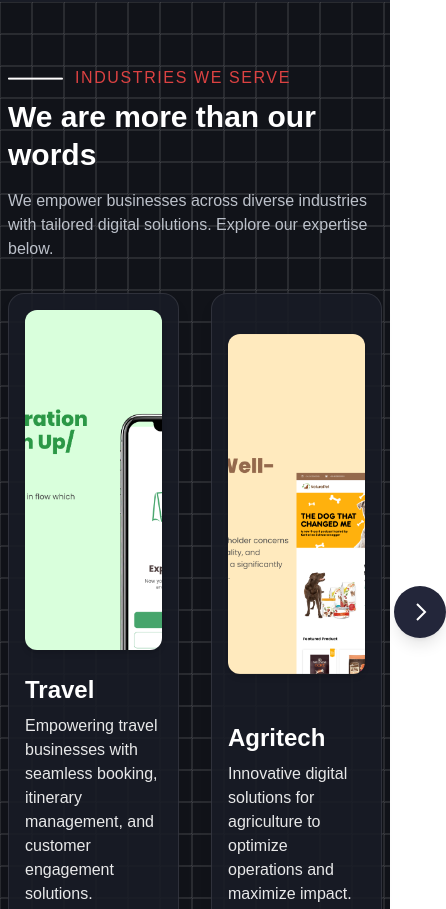
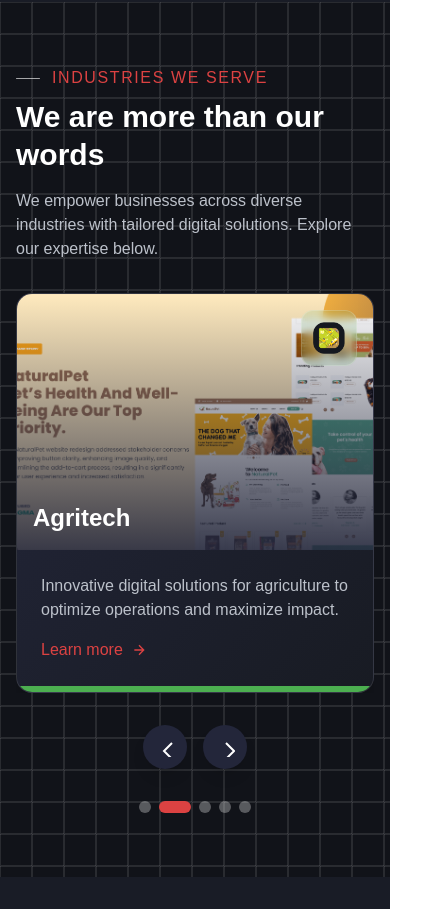
Before and after one commit to traveltraildev/Softles, a Next.js app: page / in a window 390 px wide. Shown: the part 3115-4024 px from the top of the page, 446 px wide, since content can reach past the window. Built offline with nearby package versions, Linux system fonts and the light colour scheme.

Commit message:
Make ServicesSection4 responsive and other recent changes

```diff
--- a/app/components/ServicesSection2.jsx
+++ b/app/components/ServicesSection2.jsx
@@ -1,7 +1,8 @@
 "use client";
 
-import { useState } from 'react';
+import { useState, useEffect, useRef } from 'react';
 import Image from "next/image";
+import { motion, AnimatePresence } from "framer-motion";
 import Separator from "@/public/Separator.png";
 import Travel from "@/public/Travel.png";
 import Agritech from "@/public/Agritech.png";
@@ -11,115 +12,341 @@ import CaseStudy2 from "@/public/case_study_2.png";
 import CaseStudy3 from "@/public/case_study_3.png";
 import CaseStudy4 from "@/public/case_study_4.png";
 import CaseStudy5 from "@/public/case_study_5.png";
-import { useRef, useState as useLocalState } from 'react';
-import { useMotionTemplate, useMotionValue, motion } from "framer-motion";
 
-
-// Data-driven approach for industries
 const industries = [
   {
     key: "Travel",
     label: "Travel",
     icon: Travel,
     image: CaseStudy1,
-        description: "Empowering travel businesses with seamless booking, itinerary management, and customer engagement solutions."
+    description: "Empowering travel businesses with seamless booking, itinerary management, and customer engagement solutions.",
+    color: "#FF6B6B"
   },
   {
     key: "Agritech",
     label: "Agritech",
     icon: Agritech,
     image: CaseStudy2,
-        description: "Innovative digital solutions for agriculture to optimize operations and maximize impact."
+    description: "Innovative digital solutions for agriculture to optimize operations and maximize impact.",
+    color: "#4CAF50"
   },
   {
     key: "Oil & Gas",
     label: "Oil & Gas",
     icon: Agritech,
     image: CaseStudy3,
-        description: "Digital transformation for oil & gas sector, improving efficiency and safety."
+    description: "Digital transformation for oil & gas sector, improving efficiency and safety.",
+    color: "#FF9800"
   },
   {
     key: "NGO",
     label: "NGO",
     icon: Agritech,
     image: CaseStudy4,
-        description: "Empowering NGOs with technology for greater social impact."
+    description: "Empowering NGOs with technology for greater social impact.",
+    color: "#9C27B0"
   },
   {
     key: "Education",
     label: "Education",
     icon: Education,
     image: CaseStudy5,
-        description: "Transforming education with e-learning platforms, student management, and interactive content delivery."
+    description: "Transforming education with e-learning platforms, student management, and interactive content delivery.",
+    color: "#2196F3"
   }
 ];
 
 export default function ServicesSection2() {
   const [currentIndex, setCurrentIndex] = useState(0);
-    const visibleCount = 2;
+  const [visibleCount, setVisibleCount] = useState(2);
+  const [touchStartX, setTouchStartX] = useState(0);
+  const containerRef = useRef(null);
+
+  // Calculate max index based on visibleCount
   const maxIndex = Math.max(0, industries.length - visibleCount);
 
+  // Responsive card count
+  useEffect(() => {
+    const updateVisibleCount = () => {
+      if (window.innerWidth < 768) {
+        setVisibleCount(1); // 1 card on mobile
+      } else {
+        setVisibleCount(2); // 2 cards on desktop
+      }
+    };
+
+    updateVisibleCount();
+    window.addEventListener('resize', updateVisibleCount);
+    return () => window.removeEventListener('resize', updateVisibleCount);
+  }, []);
+
+  // Auto-rotate cards
+  useEffect(() => {
+    const interval = setInterval(() => {
+      setCurrentIndex(prev => (prev + 1 > maxIndex ? 0 : prev + 1));
+    }, 5000);
+
+    return () => clearInterval(interval);
+  }, [maxIndex]);
+
   const handlePrev = () => {
-        setCurrentIndex((prev) => (prev - 1 < 0 ? maxIndex : prev - 1));
+    setCurrentIndex(prev => (prev - 1 < 0 ? maxIndex : prev - 1));
   };
+
   const handleNext = () => {
-        setCurrentIndex((prev) => (prev + 1 > maxIndex ? 0 : prev + 1));
+    setCurrentIndex(prev => (prev + 1 > maxIndex ? 0 : prev + 1));
+  };
+
+  // Touch handlers for mobile swipe
+  const handleTouchStart = (e) => {
+    setTouchStartX(e.touches[0].clientX);
+  };
+
+  const handleTouchEnd = (e) => {
+    const touchEndX = e.changedTouches[0].clientX;
+    const diff = touchStartX - touchEndX;
+
+    if (diff > 50) handleNext();
+    else if (diff < -50) handlePrev();
+  };
+
+  // Animation variants
+  const containerVariants = {
+    hidden: { opacity: 0 },
+    visible: {
+      opacity: 1,
+      transition: {
+        staggerChildren: 0.1,
+        delayChildren: 0.2
+      }
+    }
+  };
+
+  const itemVariants = {
+    hidden: { y: 20, opacity: 0 },
+    visible: {
+      y: 0,
+      opacity: 1,
+      transition: { duration: 0.5, ease: "easeOut" }
+    }
+  };
+
+  const cardVariants = {
+    initial: { opacity: 0, x: 50 },
+    animate: {
+      opacity: 1,
+      x: 0,
+      transition: { duration: 0.5 }
+    },
+    exit: { opacity: 0, x: -50 }
   };
 
   return (
-        <section className="min-h-[30rem] px-2 md:px-8 lg:px-[120px] w-full py-16 bg-[#111319] bg-grid-white text-white flex flex-col justify-center">
-            <div className="flex flex-col mb-8">
-                <p className="flex items-center text-base font-medium tracking-wide">
-                    <Image src={Separator} className="mr-3" alt="separator" />
-                    <span className="uppercase tracking-widest text-[#DC4242]">Industries We Serve</span>
-                </p>
-                <span className="mt-2 lg:mt-5 mb-2 lg:mb-0 font-bold text-3xl md:text-[53px] lg:text-[64px] leading-tight md:leading-[64px] lg:leading-[76.8px]">
+    <motion.section
+      ref={containerRef}
+      className="min-h-[30rem] px-4 md:px-8 lg:px-16 w-full py-16 bg-[#111319] bg-grid-white text-white flex flex-col justify-center"
+      initial="hidden"
+      whileInView="visible"
+      viewport={{ once: true, margin: "-100px" }}
+      variants={containerVariants}
+    >
+      <div className="max-w-7xl mx-auto w-full">
+        <motion.div
+          className="flex flex-col mb-8 md:mb-12"
+          variants={itemVariants}
+        >
+          <motion.p
+            className="flex items-center text-base font-medium tracking-wide"
+            variants={itemVariants}
+          >
+            <Image
+              src={Separator}
+              className="mr-3"
+              alt="separator"
+              width={24}
+              height={4}
+            />
+            <span className="uppercase tracking-widest text-[#DC4242]">
+              Industries We Serve
+            </span>
+          </motion.p>
+
+          <motion.h2
+            className="mt-2 lg:mt-5 mb-2 lg:mb-0 font-bold text-3xl md:text-4xl lg:text-5xl leading-tight"
+            variants={itemVariants}
+          >
             We are more than our words
-                </span>
-                <span className="text-base text-[#BCC1CA] mt-2 max-w-2xl">
+          </motion.h2>
+
+          <motion.p
+            className="text-base text-[#BCC1CA] mt-2 max-w-2xl"
+            variants={itemVariants}
+          >
             We empower businesses across diverse industries with tailored digital solutions. Explore our expertise below.
-                </span>
-            </div>
-            <div className="w-full flex flex-col items-center justify-center">
-                <div className="relative w-full max-w-7xl mx-auto flex items-center">
-                    {/* Left Arrow OUTSIDE cards */}
-                </div>
-                <div className="relative w-full max-w-7xl mx-auto flex items-center">
+          </motion.p>
+        </motion.div>
+
+        <div
+          className="relative w-full max-w-7xl mx-auto"
+          onTouchStart={handleTouchStart}
+          onTouchEnd={handleTouchEnd}
+        >
+          {/* Desktop Navigation Arrows - Hidden on mobile */}
           <button
             aria-label="Previous"
             onClick={handlePrev}
-                        className="absolute -left-16 z-20 bg-[#23263a] hover:bg-[#DC4242] text-white rounded-full p-3 shadow-lg transition-all"
-                        style={{ top: '50%', transform: 'translateY(-50%)' }}
+            className="hidden md:flex absolute top-1/2 -left-10 lg:-left-12 z-20 bg-[#23263a] hover:bg-[#DC4242] text-white rounded-full p-3 shadow-xl transition-all"
+            style={{ transform: 'translateY(-50%)' }}
           >
-                        <svg width="28" height="28" fill="none" stroke="currentColor" strokeWidth="2"><path d="M17 22l-8-8 8-8"/></svg>
+            <svg width="24" height="24" fill="none" stroke="currentColor" strokeWidth="2">
+              <path d="M17 22l-8-8 8-8"/>
+            </svg>
           </button>
-                    <div className="flex w-full gap-8 justify-center">
+
+          <button
+            aria-label="Next"
+            onClick={handleNext}
+            className="hidden md:flex absolute top-1/2 -right-10 lg:-right-12 z-20 bg-[#23263a] hover:bg-[#DC4242] text-white rounded-full p-3 shadow-xl transition-all"
+            style={{ transform: 'translateY(-50%)' }}
+          >
+            <svg width="24" height="24" fill="none" stroke="currentColor" strokeWidth="2">
+              <path d="M11 6l8 8-8 8"/>
+            </svg>
+          </button>
+
+          {/* Industry Cards */}
+          <div className="overflow-hidden relative w-full">
+            <AnimatePresence initial={false} mode="wait">
+              <motion.div
+                className="flex w-full gap-6 md:gap-8 justify-center"
+                key={currentIndex}
+                initial={{ opacity: 0 }}
+                animate={{ opacity: 1 }}
+                exit={{ opacity: 0 }}
+                transition={{ duration: 0.5 }}
+              >
                 {industries.slice(currentIndex, currentIndex + visibleCount).map((industry, idx) => (
-                            <div key={industry.key} className="bg-[#191C26]/90 rounded-2xl shadow-lg flex flex-col items-center justify-center p-4 lg:p-8 border border-white/10 w-1/2 max-w-full">
-                                <div className="w-full flex-1 flex items-center justify-center">
+                  <motion.div
+                    key={`${industry.key}-${idx}`}
+                    className="group bg-gradient-to-br from-[#23263a] to-[#181B23] rounded-2xl shadow-xl overflow-hidden transition-all duration-300 hover:scale-[1.02] hover:shadow-2xl border border-white/10 w-full max-w-xl flex flex-col"
+                    variants={cardVariants}
+                    initial="initial"
+                    animate="animate"
+                    exit="exit"
+                    transition={{ duration: 0.4, ease: "easeOut" }}
+                  >
+                    {/* Image with gradient overlay */}
+                    <div className="relative h-64 md:h-72 overflow-hidden">
                       <Image
                         src={industry.image}
                         alt={industry.label}
-                                        className="rounded-xl mb-6 shadow-md object-cover"
-                                        style={{ height: '340px', width: '100%' }}
+                        fill
+                        sizes="(max-width: 768px) 100vw, (max-width: 1200px) 50vw, 33vw"
+                        className="object-cover w-full h-full transition-transform duration-700 group-hover:scale-110"
+                        placeholder="blur"
+                      />
+                      <div className="absolute inset-0 bg-gradient-to-t from-[#23263a] to-transparent opacity-90"></div>
+
+                      {/* Icon badge */}
+                      <div className="absolute top-4 right-4 z-20">
+                        <div
+                          className="w-14 h-14 rounded-xl flex items-center justify-center backdrop-blur-sm bg-black/30 border border-white/20"
+                          style={{ backgroundColor: `${industry.color}20` }}
+                        >
+                          <Image
+                            src={industry.icon}
+                            alt={industry.label}
+                            width={32}
+                            height={32}
+                            className="filter brightness-125"
                           />
                         </div>
-                                <h3 className="text-2xl font-bold mb-2 text-white text-left w-full">{industry.label}</h3>
-                                <p className="text-base text-white/90 mb-2 text-left w-full max-w-xl">{industry.description}</p>
                       </div>
+
+                      {/* Floating title */}
+                      <div className="absolute bottom-4 left-4 z-20">
+                        <h3 className="text-2xl md:text-3xl font-bold text-white group-hover:text-[#DC4242] transition-colors duration-200">
+                          {industry.label}
+                        </h3>
+                      </div>
+                    </div>
+
+                    {/* Content */}
+                    <div className="p-6 md:p-7 flex flex-col flex-grow">
+                      <div className="flex-grow mb-4">
+                        <p className="text-base md:text-lg text-[#BCC1CA]">
+                          {industry.description}
+                        </p>
+                      </div>
+
+                      <div className="mt-auto">
+                        <button className="text-[#DC4242] font-medium flex items-center group-hover:text-white transition-colors">
+                          Learn more
+                          <svg
+                            className="ml-2 transition-transform group-hover:translate-x-1"
+                            width="16"
+                            height="16"
+                            viewBox="0 0 24 24"
+                            fill="none"
+                            stroke="currentColor"
+                            strokeWidth="2"
+                          >
+                            <path d="M5 12h14M12 5l7 7-7 7"/>
+                          </svg>
+                        </button>
+                      </div>
+                    </div>
+
+                    {/* Accent bar */}
+                    <div
+                      className="w-full h-1.5"
+                      style={{ background: industry.color }}
+                    ></div>
+                  </motion.div>
                 ))}
+              </motion.div>
+            </AnimatePresence>
           </div>
-                    {/* Right Arrow OUTSIDE cards */}
+
+          {/* Single set of mobile navigation arrows */}
+          <div className="flex justify-center mt-8 space-x-4 md:hidden">
+            <button
+              aria-label="Previous"
+              onClick={handlePrev}
+              className="bg-[#23263a] hover:bg-[#DC4242] text-white rounded-full p-3 shadow-lg transition-all"
+            >
+              <svg width="20" height="20" fill="none" stroke="currentColor" strokeWidth="2">
+                <path d="M17 22l-8-8 8-8"/>
+              </svg>
+            </button>
             <button
               aria-label="Next"
               onClick={handleNext}
-                        className="absolute -right-16 z-20 bg-[#23263a] hover:bg-[#DC4242] text-white rounded-full p-3 shadow-lg transition-all"
-                        style={{ top: '50%', transform: 'translateY(-50%)' }}
+              className="bg-[#23263a] hover:bg-[#DC4242] text-white rounded-full p-3 shadow-lg transition-all"
             >
-                        <svg width="28" height="28" fill="none" stroke="currentColor" strokeWidth="2"><path d="M11 6l8 8-8 8"/></svg>
+              <svg width="20" height="20" fill="none" stroke="currentColor" strokeWidth="2">
+                <path d="M11 6l8 8-8 8"/>
+              </svg>
             </button>
           </div>
+
+          {/* Dots Indicator */}
+          <div className="flex justify-center mt-8 md:mt-10 space-x-2">
+            {Array.from({ length: industries.length }).map((_, idx) => (
+              <button
+                key={idx}
+                onClick={() => setCurrentIndex(idx)}
+                className={`w-3 h-3 rounded-full transition-all ${
+                  idx === currentIndex
+                    ? 'bg-[#DC4242] w-8'
+                    : 'bg-white/30 hover:bg-white/60'
+                }`}
+                aria-label={`Go to slide ${idx + 1}`}
+              />
+            ))}
           </div>
-        </section>
+        </div>
+      </div>
+    </motion.section>
   );
 }
--- a/app/components/ServicesSection5.jsx
+++ b/app/components/ServicesSection5.jsx
@@ -28,7 +28,7 @@ export default function ServicesSection5() {
                 'service_db4zwz8',      // ← replace
                 'template_oiu2ped',     // ← replace
                 form.current,
-                'oo80cgXuN0GQTNqFm'       // ← replace
+                'oo80cgXuN0GQTNqFm'       // ← replacecd sof
             )
             .then(
                 () => {
--- a/package.json
+++ b/package.json
@@ -30,6 +30,7 @@
     "tailwindcss-animate": "^1.0.7"
   },
   "devDependencies": {
+    "@types/node": "24.0.14",
     "@types/react": "19.0.2",
     "autoprefixer": "^10.4.21",
     "eslint": "^8",
```
Also changed, not shown: app/components/ServicesSection4.jsx (+54 -21 lines), tsconfig.json (added, +34 -0 lines), 1 other file (tests, documents, lock files or other folders). Lines whose indentation alone changed are shown as unchanged.
